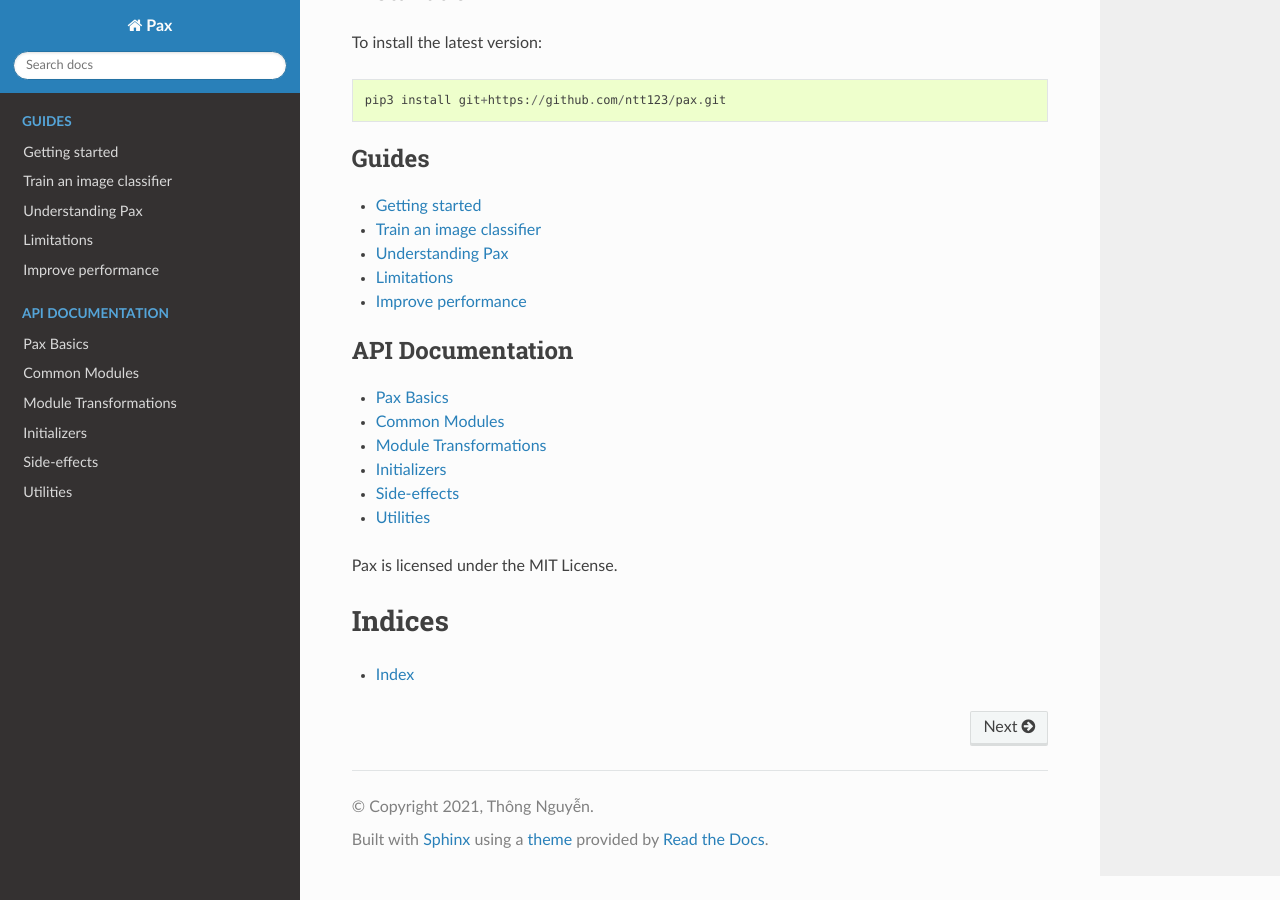
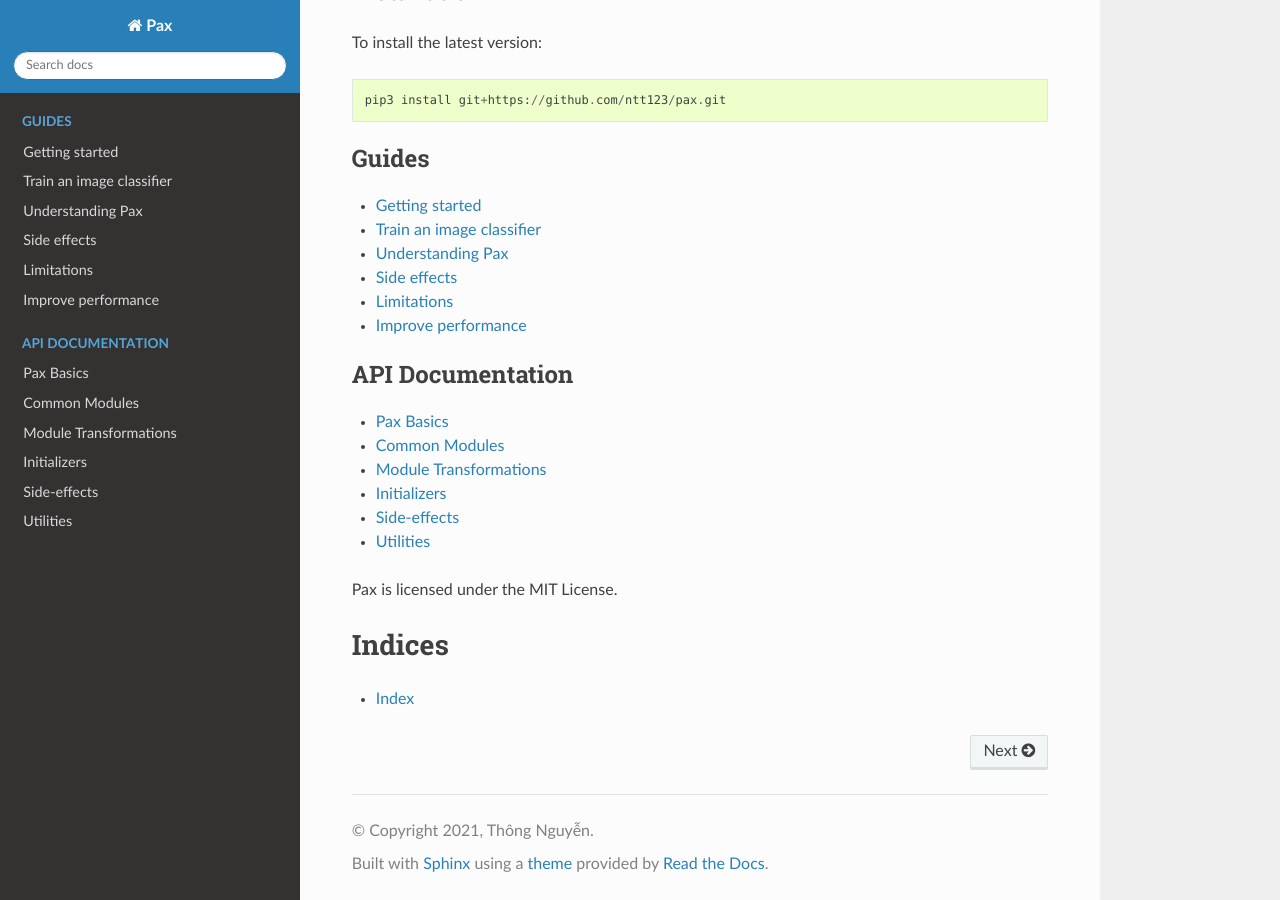
Before and after one commit to NTT123/pax, a Sphinx documentation site: the page built from docs/index.rst, in a window 1280 px wide and 900 px high, scrolled down 626 px. Built offline with Sphinx 7.4.7 and the Read the Docs theme 2.0.0, drawn with Linux system fonts in a browser that asks for light colours; formulas are drawn with MathJax 3.

Commit message:
Add tutorial on controlling side effects.

```diff
--- a/docs/index.rst
+++ b/docs/index.rst
@@ -51,6 +51,7 @@
    notebooks/basics
    notebooks/training
    notebooks/understanding
+   notebooks/side_effects
    notebooks/limitations
    notebooks/performance
 
```
Also changed, not shown: docs/notebooks/side_effects.ipynb (added).
